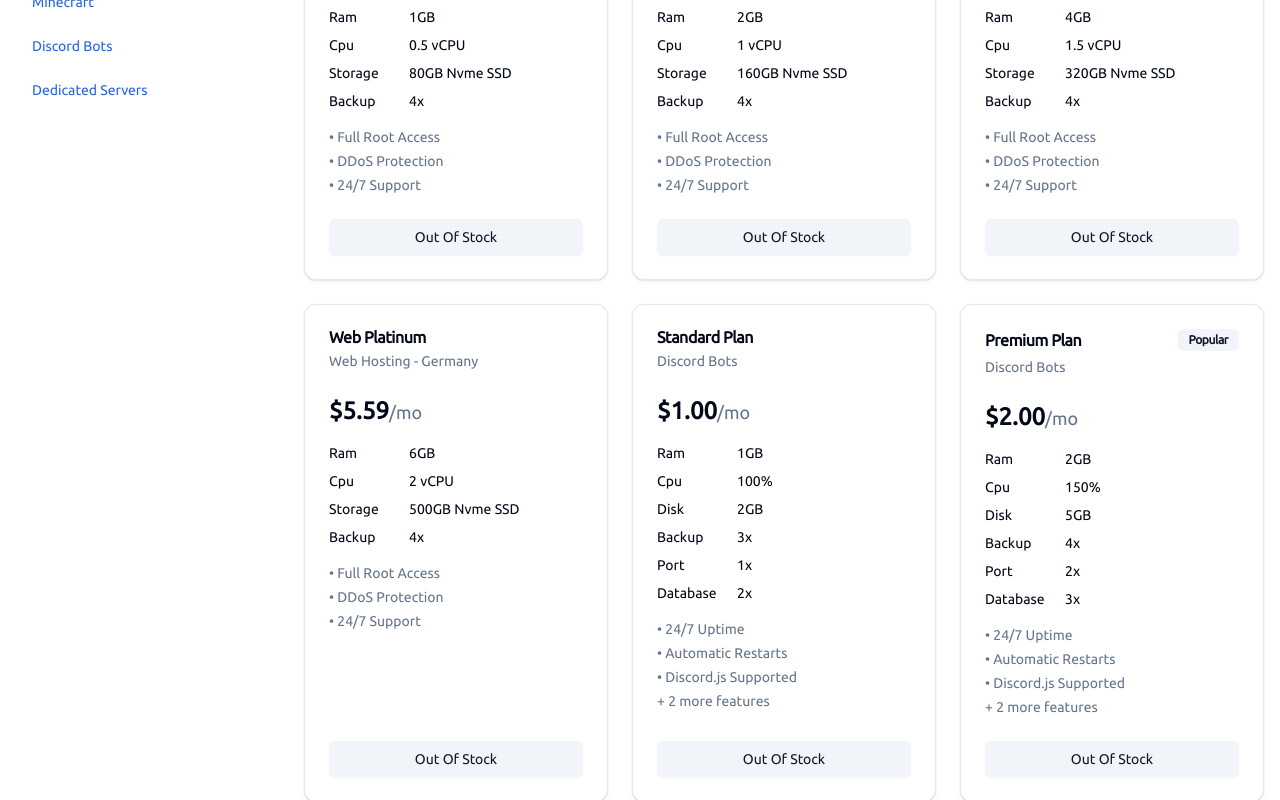
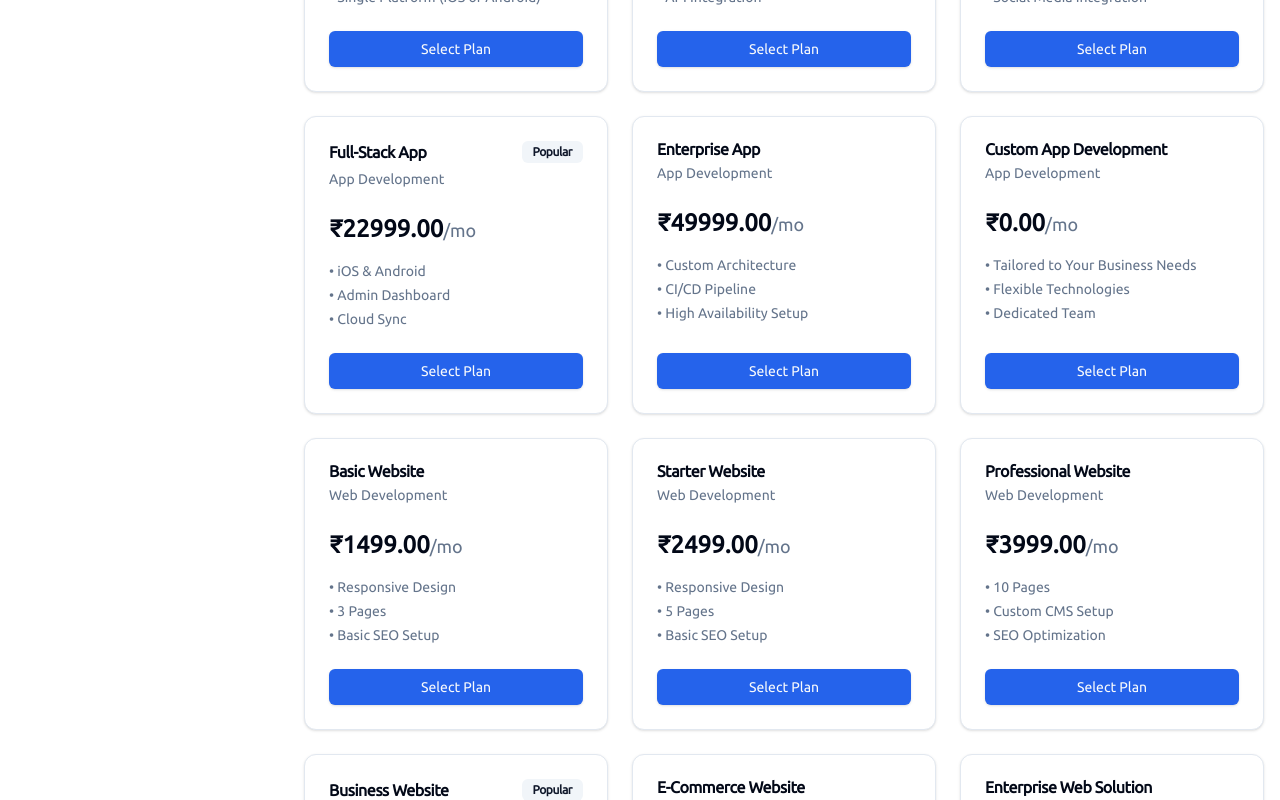
Before and after one commit to bugsum/avlanc-cloud, a Next.js app: page /store in a window 1280 px wide. Shown: the part 460-1260 px from the top of the page. Built offline with nearby package versions, Linux system fonts and the light colour scheme.

Commit message:
Tweaked the website for services.

```diff
--- a/app/layout.tsx
+++ b/app/layout.tsx
@@ -7,7 +7,6 @@
 // import { Announcement } from "@/components/ui/announcement";
 import { ChatWidget } from "@/components/chat-widget";
 import { ubuntu } from "@/lib/fonts";
-import { Banner2 } from "@/components/Banner";
 
 // const inter = Inter({ subsets: ["latin"] });
 
@@ -62,7 +61,7 @@
         className={cn(
           "min-h-screen bg-background antialiased relative",
           ubuntu.className
-        )}
+        )} suppressHydrationWarning
       >
         <ThemeProvider
           attribute="class"
--- a/app/page.tsx
+++ b/app/page.tsx
@@ -5,48 +5,61 @@
 import { Badge } from "@/components/ui/badge";
 import { Button } from "@/components/ui/button";
 import {
-  Bitcoin,
+  Banknote,
   CheckCircle,
+  Code,
   Cpu,
   CreditCard,
-  DollarSign,
-  Globe,
-  Server,
+  IndianRupee,
+  Rocket,
   Shield,
+  ShoppingCart,
 } from "lucide-react";
 import Link from "next/link";
 
 const paymentMethods = [
   { icon: CreditCard, label: "Credit Card" },
-  { icon: Bitcoin, label: "Cryptocurrency" },
-  { icon: DollarSign, label: "Bank Transfer" },
+  { icon: Banknote, label: "Bank Transfer" },
+  { icon: IndianRupee, label: "UPI" },
 ];
 
-const hostingServices = [
+const developmentServices = [
   {
-    title: "Dedicated Servers",
-    description: "Perfect for heavy servers",
-    features: ["Unlimited Bandwidth", "Hardware Access", "24/7 Support"],
-    price: "$99.99",
-    icon: Globe,
-    href: "/store?category=Dedicated+Servers",
+    title: "App & Web Development",
+    description: "Build scalable, high-performance apps and websites",
+    features: [
+      "Mobile & Web App Dev",
+      "Backend/API Systems",
+      "UI/UX Design",
+    ],
+    price: "Starting at ₹15,000",
+    icon: Code,
+    href: "/services/app-web-development",
   },
   {
-    title: "VPS Hosting",
-    description: "Full control and dedicated resources",
-    features: ["Root Access", "SSD Storage", "Instant Scaling"],
-    price: "$9.99",
-    icon: Server,
+    title: "E-Commerce Integration",
+    description: "Launch or upgrade your online store with flexibility",
+    features: [
+      "Payment Gateway Integration",
+      "Secure Checkout",
+      "CMS & Inventory Systems",
+    ],
+    price: "Starting at ₹25,000",
+    icon: ShoppingCart,
     popular: true,
-    href: "/store?category=VPS",
+    href: "/services/ecommerce",
   },
   {
-    title: "Game Servers",
-    description: "Maximum performance and security",
-    features: ["Enterprise Hardware", "DDoS Protection", "24/7 Support"],
-    price: "$3.50",
-    icon: Cpu,
-    href: "/store?category=Minecraft",
+    title: "Performance Optimization",
+    description: "Speed up and improve your existing app or site",
+    features: [
+      "Speed & SEO Boosting",
+      "Cloud & CDN Setup",
+      "Responsive Fixes",
+    ],
+    price: "Starting at ₹12,000",
+    icon: Rocket,
+    href: "/services/performance",
   },
 ];
 
@@ -58,29 +71,30 @@
         <Hero
           cards={[
             {
-              title: "High-Performance Servers",
-              description: "Enterprise-grade hardware for optimal performance",
-              icon: Server,
+              title: "Custom-Built Applications",
+              description: "Tailored mobile and web apps that align with your business goals",
+              icon: Code,
             },
             {
-              title: "DDoS Protection",
+              title: "Secure Payment Integration",
               description:
-                "Advanced security measures to keep your servers safe",
+                "Built-in Payment gateways and end-to-end security for peace of mind",
               icon: Shield,
             },
             {
-              title: "Latest Technology",
-              description: "Cutting-edge infrastructure for maximum efficiency",
+              title: "Modern Tech Stack",
+              description: "We use the latest frameworks and tools to build fast, scalable solutions",
               icon: Cpu,
             },
           ]}
           title={
             <>
-              High-Performance{" "}
-              <span className="text-primary">Hosting Solutions</span>
+              Next Gen{" "}
+              <span className="text-primary">Development</span>
+              {" "}Services
             </>
           }
-          description="Deploy your applications in seconds with our reliable and scalable cloud infrastructure. Experience the perfect balance of performance, security, and simplicity."
+          description="Launch powerful digital experiences with our full-stack development solutions. From mobile apps to scalable web platforms — we deliver performance, security, and seamless integration."
           showCards={true}
           showCTA={true}
           ctaText="Get Started"
@@ -91,9 +105,9 @@
           }}
           // cards={features}
           badge={{
-            text: "Use code INDIA50 for 50% off",
-            copyText: "INDIA50",
-            variant: "warning",
+            text: "New Service launched!",
+            // copyText: "New Service launched!",
+            variant: "magic",
           }}
         />
 
@@ -103,19 +117,18 @@
           <div className="container px-4">
             <div className="text-center mb-12">
               <Badge className="mb-4">Our Services</Badge>
-              <h2 className="text-3xl font-bold mb-4">Hosting Solutions</h2>
+              <h2 className="text-3xl font-bold mb-4">Our Services</h2>
               <p className="text-muted-foreground max-w-2xl mx-auto">
-                Choose the perfect hosting solution for your needs
+                Choose the perfect development solution for your needs
               </p>
             </div>
 
             <div className="grid gap-8 md:grid-cols-2 lg:grid-cols-3">
-              {hostingServices.map((service) => (
+              {developmentServices.map((service) => (
                 <div
                   key={service.title}
-                  className={`relative rounded-lg bg-card/20 hover:bg-card/10 border p-6 transition-colors duration-500 ${
-                    service.popular ? "border-primary shadow-lg" : ""
-                  }`}
+                  className={`relative rounded-lg bg-card/20 hover:bg-card/10 border p-6 transition-colors duration-500 ${service.popular ? "border-primary shadow-lg" : ""
+                    }`}
                 >
                   {service.popular && (
                     <Badge className="absolute -top-3 left-1/2 -translate-x-1/2">
@@ -160,17 +173,16 @@
           <div className="container px-4">
             <div className="rounded-lg border bg-gradient-to-r from-accent/10 via-accent/20 to-accent/10 p-12 text-center shadow-lg">
               <Badge className="mb-4">Get Started</Badge>
-              <h2 className="text-4xl font-bold mb-4">Ready to Get Started?</h2>
+              <h2 className="text-4xl font-bold mb-4">Ready to Build Something Great?</h2>
               <p className="text-muted-foreground max-w-2xl mx-auto mb-8">
-                Join our satisfied customers who trust Avlanc for their hosting
-                needs
+                Join startups, creators, and businesses who trust Avlanc for their app and web development needs — now with seamless Payment integration.
               </p>
               <div className="flex flex-col sm:flex-row justify-center gap-4">
                 <Button size="lg" asChild>
-                  <Link href="/store">Visit Store</Link>
+                  <Link href="/services">Explore Services</Link>
                 </Button>
                 <Button size="lg" variant="outline" asChild>
-                  <Link href="/contact">Contact Sales</Link>
+                  <Link href="/contact">Talk to Our Team</Link>
                 </Button>
               </div>
               <div className="mt-8">
@@ -189,6 +201,7 @@
             </div>
           </div>
         </section>
+
       </div>
     </main>
   );
--- a/app/store/page.tsx
+++ b/app/store/page.tsx
@@ -3,7 +3,7 @@
 import { ProductSearch } from "@/components/store/product-search";
 import { CategoryFilter } from "@/components/store/category-filter";
 import { PageHeader } from "@/components/page-header";
-import { Announcement } from "@/components/ui/announcement";
+// import { Announcement } from "@/components/ui/announcement";
 
 export default function StorePage() {
   return (
@@ -12,13 +12,13 @@
         title="Avlanc Store"
         description="Find the perfect hosting solution for your needs"
       />
-      <div className="py-4">
+      {/* <div className="py-4">
         <Announcement
           message="You can directly visit our store at https://billing.avlanc.com/"
           variant="default"
           classname="rounded-md"
         />
-      </div>
+      </div> */}
       <div className="flex flex-col md:flex-row gap-8">
         <aside className="w-full md:w-64">
           <CategoryFilter />
--- a/components/footer.tsx
+++ b/components/footer.tsx
@@ -76,8 +76,7 @@
               <span className="text-lg font-bold">Avlanc Cloud</span>
             </div>
             <p className="text-sm text-muted-foreground">
-              Empowering businesses with next-generation cloud solutions.
-              Experience the future of cloud computing with Avlanc.
+              Modern apps. Powerful websites. Built for the next generation.
             </p>
             <div className="flex space-x-4">
               {socialIcons.map((icons) => (
--- a/components/store/category-filter.tsx
+++ b/components/store/category-filter.tsx
@@ -5,11 +5,8 @@
 
 const categories = [
   "All",
-  "Web Hosting",
-  "VPS",
-  "Minecraft",
-  "Discord Bots",
-  "Dedicated Servers"
+  "Web Development",
+  "App Development"
 ];
 
 export function CategoryFilter() {
--- a/components/store/product-grid.tsx
+++ b/components/store/product-grid.tsx
@@ -11,21 +11,20 @@
 } from "@/components/ui/card";
 import { Badge } from "@/components/ui/badge";
 import { Button } from "@/components/ui/button";
-import { dedicatedPlans, discordPlans } from "@/data";
-import { minecraftPlans } from "@/data";
-import { vpsPlans } from "@/data";
 // import { dedicatedPlans } from "@/data";
 import { Plan } from "@/types";
-import { webPlans } from "@/data/plans/web-plans";
+import { appDevPlans } from "@/data/plans/app-dev";
+import { webDevPlans } from "@/data/plans/web-dev";
 // import { useTheme } from "next-themes";
 
 const allPlans: Plan[] = [
-  ...webPlans,
-  ...discordPlans,
-  ...minecraftPlans,
-  ...vpsPlans,
-  ...dedicatedPlans,
-
+  // ...webPlans,
+  // ...discordPlans,
+  // ...minecraftPlans,
+  // ...vpsPlans,
+  // ...dedicatedPlans,
+  ...appDevPlans,
+  ...webDevPlans
 ];
 
 export function ProductGrid() {
@@ -56,12 +55,12 @@
           </CardHeader>
           <CardContent className="flex-grow">
             <p className="text-2xl font-bold mb-4">
-              ${plan.price.toFixed(2)}
+              ₹{plan.price.toFixed(2)}
               <span className="text-lg font-normal text-muted-foreground">
                 /mo
               </span>
             </p>
-            <ul className="space-y-2 mb-4">
+            {/* <ul className="space-y-2 mb-4">
               {Object.entries(plan.specs).map(([key, value]) => (
                 <li key={key} className="flex items-center text-sm">
                   <span className="w-20 font-medium">
@@ -70,7 +69,7 @@
                   {value}
                 </li>
               ))}
-            </ul>
+            </ul> */}
             <ul className="space-y-1">
               {plan.features.slice(0, 3).map((feature, index) => (
                 <li key={index} className="text-sm text-muted-foreground">
--- a/data/header.ts
+++ b/data/header.ts
@@ -1,6 +1,5 @@
-import { HeaderNavigationItems, HeaderNavigationMobileSection } from "@/types";
+import { HeaderNavigationItems, HeaderNavigationMobileSection } from '@/types';
 import {
-  Briefcase,
     Gamepad,
     Globe,
     Globe2,
@@ -9,40 +8,40 @@
     // User,
     ServerCrash,
     ShoppingCart,
-} from "lucide-react";
+} from 'lucide-react';
 
 export const headerNavigationItems: HeaderNavigationItems[] = [
+    // {
+    //   title: "Products",
+    //   triggerIcon: Briefcase,
+    //   featured: {
+    //     title: "Game Server Hosting",
+    //     icon: Gamepad,
+    //     description: "Get the smoothest vibe of gaming with us!",
+    //     href: "/store?category=Minecraft",
+    //   },
+    //   items: [
+    //     {
+    //       title: "Dedicated Servers",
+    //       description: "Best for big industrial or business needs.",
+    //       href: "/store?category=Dedicated+Servers",
+    //     },
+    //     {
+    //       title: "VPS Hosting",
+    //       description: "The most efficient private server solutions.",
+    //       href: "/store?category=VPS",
+    //     },
+    //     {
+    //       title: "Discord Bot Servers",
+    //       description: "For the large scale communities.",
+    //       href: "/store?category=Discord+Bots",
+    //     },
+    //   ],
+    // },
     {
-    title: "Products",
-    triggerIcon: Briefcase,
-    featured: {
-      title: "Game Server Hosting",
-      icon: Gamepad,
-      description: "Get the smoothest vibe of gaming with us!",
-      href: "/store?category=Minecraft",
-    },
-    items: [
-      {
-        title: "Dedicated Servers",
-        description: "Best for big industrial or business needs.",
-        href: "/store?category=Dedicated+Servers",
-      },
-      {
-        title: "VPS Hosting",
-        description: "The most efficient private server solutions.",
-        href: "/store?category=VPS",
-      },
-      {
-        title: "Discord Bot Servers",
-        description: "For the large scale communities.",
-        href: "/store?category=Discord+Bots",
-      },
-    ],
-  },
-  {
-    title: "About Us",
+        title: 'About Us',
         triggerIcon: Globe,
-    href: "/about",
+        href: '/about',
     },
     // {
     //   title: "Careers",
@@ -50,50 +49,50 @@
     //   href: "/careers",
     // },
     {
-    title: "Blogs",
+        title: 'Blogs',
         triggerIcon: Notebook,
-    href: "/blogs",
+        href: '/blogs',
     },
     {
-    title: "Store",
+        title: 'Store',
         triggerIcon: ShoppingCart,
-    href: "/store",
+        href: '/store',
     },
 ];
 
 export const headerNavigationMobileSections: HeaderNavigationMobileSection[] = [
     {
-    title: "Products",
+        title: 'Products',
         items: [
             {
-        title: "Game Server Hosting",
+                title: 'Game Server Hosting',
                 icon: Gamepad,
-        href: "/store?category=Minecraft",
+                href: '/store?category=Minecraft',
             },
             {
-        title: "Web Hosting",
+                title: 'Web Hosting',
                 icon: Globe2,
-        href: "/store?category=Web+Hosting",
+                href: '/store?category=Web+Hosting',
             },
             {
-        title: "VPS Hosting",
+                title: 'VPS Hosting',
                 icon: Server,
-        href: "/store?category=VPS",
+                href: '/store?category=VPS',
             },
             {
-        title: "Discord Bot Servers",
+                title: 'Discord Bot Servers',
                 icon: ServerCrash,
-        href: "/store?category=Discord+Bots",
+                href: '/store?category=Discord+Bots',
             },
         ],
     },
     {
-    title: "Company",
+        title: 'Company',
         items: [
             {
-        title: "About Us",
+                title: 'About Us',
                 icon: Globe,
-        href: "/about-us",
+                href: '/about-us',
             },
             // {
             //   title: "Careers",
@@ -101,9 +100,9 @@
             //   href: "/careers",
             // },
             {
-        title: "Blogs",
+                title: 'Blogs',
                 icon: Notebook,
-        href: "/blogs",
+                href: '/blogs',
             },
         ],
     },
--- /dev/null
+++ b/data/plans/app-dev.ts
@@ -0,0 +1,110 @@
+import { Plan } from '@/types';
+
+export const appDevPlans: Plan[] = [
+    {
+        title: 'Basic Mobile App',
+        price: 4999,
+        category: 'App Development',
+        specs: {
+            ram: 'N/A',
+            cpu: 'N/A',
+            storage: '500 MB',
+        },
+        features: [
+            'Simple UI',
+            'Basic Features',
+            'Single Platform (iOS or Android)',
+        ],
+        href: '/store/app-dev/basic',
+    },
+    {
+        title: 'MVP Mobile App',
+        price: 8999,
+        category: 'App Development',
+        specs: {
+            ram: 'N/A',
+            cpu: 'N/A',
+            storage: '1 GB',
+        },
+        features: [
+            'Cross-Platform (React Native)',
+            'User Auth',
+            'API Integration',
+            'UI/UX Design',
+        ],
+        href: '/store/app-dev/mvp',
+    },
+    {
+        title: 'Standard Mobile App',
+        price: 14999,
+        category: 'App Development',
+        specs: {
+            ram: 'N/A',
+            cpu: 'N/A',
+            storage: '2 GB',
+            backup: 'Weekly',
+        },
+        features: [
+            'Cross-Platform',
+            'Push Notifications',
+            'Social Media Integration',
+            'In-App Purchases',
+        ],
+        href: '/store/app-dev/standard',
+    },
+    {
+        title: 'Full-Stack App',
+        price: 22999,
+        category: 'App Development',
+        specs: {
+            ram: 'N/A',
+            cpu: 'N/A',
+            storage: '5 GB',
+            backup: 'Weekly',
+        },
+        features: [
+            'iOS & Android',
+            'Admin Dashboard',
+            'Cloud Sync',
+            'Push Notifications',
+        ],
+        popular: true,
+        href: '/store/app-dev/fullstack',
+    },
+    {
+        title: 'Enterprise App',
+        price: 49999,
+        category: 'App Development',
+        specs: {
+            ram: 'N/A',
+            cpu: 'N/A',
+            storage: 'Unlimited',
+            backup: 'Daily',
+        },
+        features: [
+            'Custom Architecture',
+            'CI/CD Pipeline',
+            'High Availability Setup',
+            'End-to-End Security',
+        ],
+        href: '/store/app-dev/enterprise',
+    },
+    {
+        title: 'Custom App Development',
+        price: 0, // custom quote
+        category: 'App Development',
+        specs: {
+            ram: 'Custom',
+            cpu: 'Custom',
+            storage: 'Custom',
+            backup: 'Custom',
+        },
+        features: [
+            'Tailored to Your Business Needs',
+            'Flexible Technologies',
+            'Dedicated Team',
+            'Ongoing Support',
+        ],
+        href: '/contact/custom-app-dev',
+    },
+];
--- /dev/null
+++ b/data/plans/web-dev.ts
@@ -0,0 +1,116 @@
+import { Plan } from '@/types';
+
+export const webDevPlans: Plan[] = [
+    {
+        title: 'Basic Website',
+        price: 1499,
+        category: 'Web Development',
+        specs: {
+            ram: 'N/A',
+            cpu: 'N/A',
+            disk: 'N/A',
+            database: '1 Database',
+        },
+        features: [
+            'Responsive Design',
+            '3 Pages',
+            'Basic SEO Setup',
+            'Contact Form Integration',
+        ],
+        href: '/store/web-dev/basic',
+    },
+    {
+        title: 'Starter Website',
+        price: 2499,
+        category: 'Web Development',
+        specs: {
+            ram: 'N/A',
+            cpu: 'N/A',
+            disk: 'N/A',
+            database: '1 Database',
+        },
+        features: [
+            'Responsive Design',
+            '5 Pages',
+            'Basic SEO Setup',
+            'Contact Form Integration',
+        ],
+        href: '/store/web-dev/starter',
+    },
+    {
+        title: 'Professional Website',
+        price: 3999,
+        category: 'Web Development',
+        specs: {
+            ram: 'N/A',
+            cpu: 'N/A',
+            disk: 'N/A',
+            database: '3 Databases',
+        },
+        features: [
+            '10 Pages',
+            'Custom CMS Setup',
+            'SEO Optimization',
+            'Analytics Integration',
+        ],
+        href: '/store/web-dev/professional',
+    },
+    {
+        title: 'Business Website',
+        price: 6999,
+        category: 'Web Development',
+        specs: {
+            ram: 'N/A',
+            cpu: 'N/A',
+            disk: 'N/A',
+            database: 'Unlimited Databases',
+        },
+        features: [
+            '10+ Pages',
+            'Custom CMS Integration',
+            'Advanced SEO',
+            'Performance Optimization',
+        ],
+        popular: true,
+        href: '/store/web-dev/business',
+    },
+    {
+        title: 'E-Commerce Website',
+        price: 11999,
+        category: 'Web Development',
+        specs: {
+            ram: 'N/A',
+            cpu: 'N/A',
+            disk: 'N/A',
+            database: 'Unlimited',
+            storage: 'Unlimited',
+        },
+        features: [
+            'Payment Gateway Integration',
+            'Shopping Cart',
+            'Product Management',
+            'User Authentication',
+        ],
+        href: '/store/web-dev/ecommerce',
+    },
+    {
+        title: 'Enterprise Web Solution',
+        price: 24999,
+        category: 'Web Development',
+        specs: {
+            ram: 'N/A',
+            cpu: 'N/A',
+            disk: 'N/A',
+            database: 'Unlimited',
+            storage: 'Unlimited',
+            backup: 'Daily',
+        },
+        features: [
+            'Custom Architecture',
+            'High Traffic Optimization',
+            'Multi-region Deployment',
+            'Dedicated Support',
+        ],
+        href: '/store/web-dev/enterprise',
+    },
+];
```
Also changed, not shown: app/about/page.tsx (+12 -50 lines), types/interfaces.ts (+12 -12 lines). Lines whose indentation alone changed are shown as unchanged.
